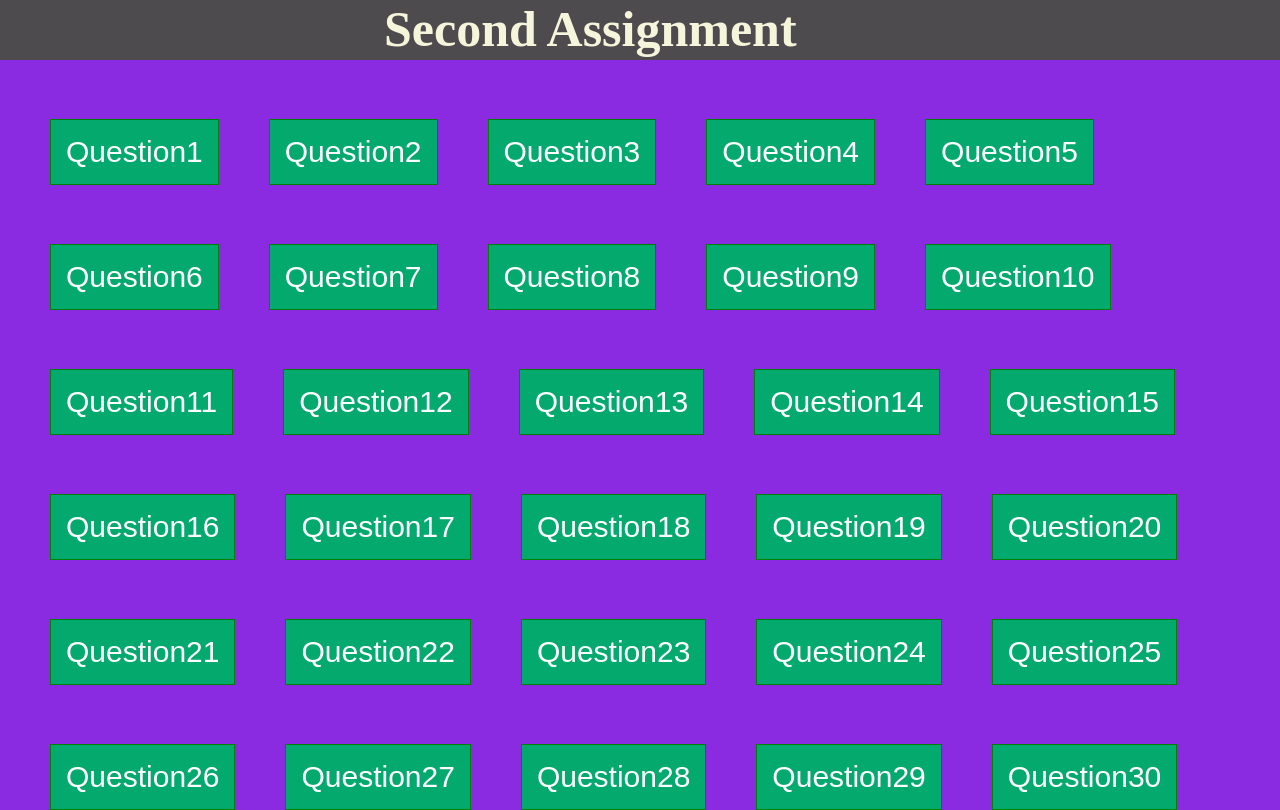
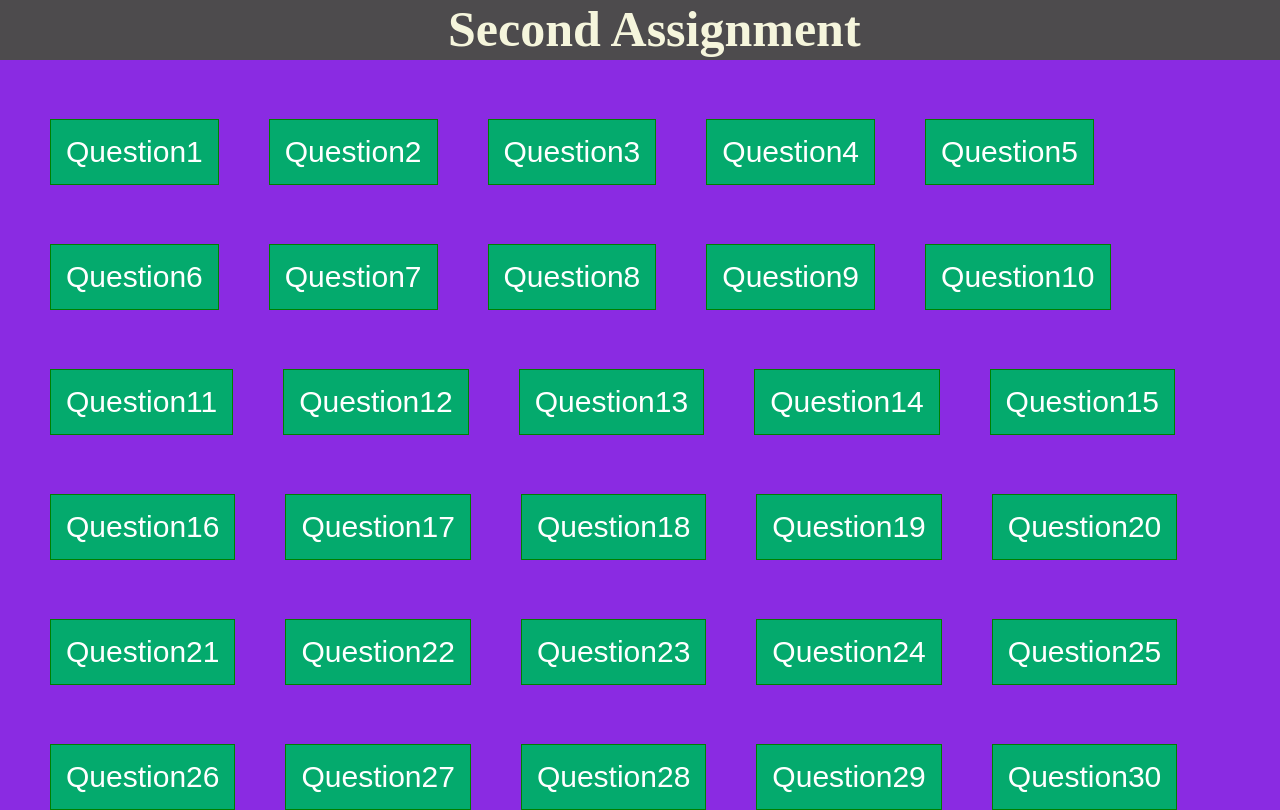
Before and after one commit to Sneha341/Assignment, a plain HTML site: page index.html in a window 1280 px wide. Drawn offline with Linux system fonts and the light colour scheme.

Commit message:
modified file

```diff
--- a/index.html
+++ b/index.html
@@ -13,7 +13,7 @@
         .heading{
            display: flex;
            background-color: rgb(77, 75, 77);
-           padding-left: 30%;
+           padding-left: 35%;
            color:beige;
            height:60px;
            font-size: 25px;
```
